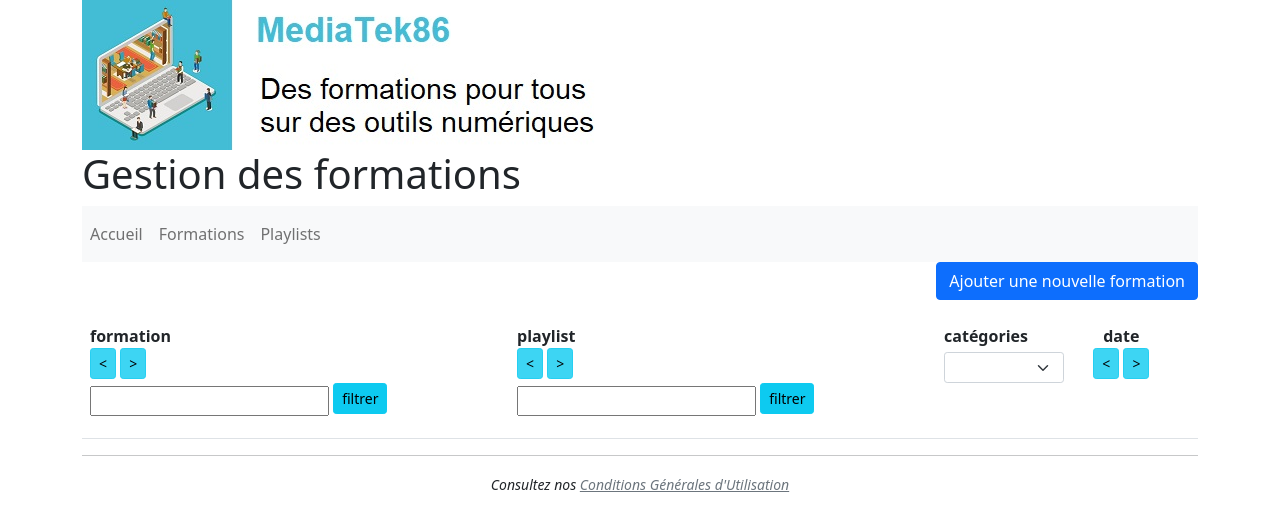
After one commit to Jalab123/mediatekformation, a Symfony app: template templates/admin/admin.formations.html.twig in a window 1280 px wide. The commit adds this page. Shown: the top 531 px of the page. Run offline with Twig, Linux system fonts and the light colour scheme; the template is opened without the code that fills it, so the values that code supplies are empty; some libraries are stand-ins or nearby versions.

Commit message:
Tâche 4: gérer les formations (+correctifs).

```diff
--- /dev/null
+++ b/templates/admin/admin.formation.ajout.html.twig
@@ -0,0 +1,6 @@
+
+
+{% block body %}
+    <h2>Nouvelle formation</h2>
+    {{ include('_admin.formation.form.html.twig') }}
+{% endblock %}
--- /dev/null
+++ b/templates/admin/admin.formation.edit.html.twig
@@ -0,0 +1,6 @@
+
+
+{% block body %}
+    <h2>Modification: {{ formation.title }}</h2>
+    {{ include('_admin.formation.form.html.twig') }}
+{% endblock %}
--- /dev/null
+++ b/templates/admin/admin.formations.html.twig
@@ -0,0 +1,98 @@
+{% extends "baseadmin.html.twig" %}
+
+{% block body %}
+    <p class ="text-end">
+        <a href="{{ path('admin.formation.ajout') }} " class ="btn btn-primary">
+            Ajouter une nouvelle formation
+        </a>
+    </p>
+    <table class="table table-striped">
+        <thead>
+            <tr>
+                <th class="text-left align-top" scope="col">
+                    formation<br />
+                    <a href="{{ path('admin.formations.sort', {champ:'title', ordre:'ASC'}) }}" class="btn btn-info btn-sm active" role="button" aria-pressed="true"><</a>
+                    <a href="{{ path('admin.formations.sort', {champ:'title', ordre:'DESC'}) }}" class="btn btn-info btn-sm active" role="button" aria-pressed="true">></a>
+                    <form class="form-inline mt-1" method="POST" action="{{ path('admin.formations.findallcontain', {champ:'title'}) }}">
+                        <div class="form-group mr-1 mb-2">
+                            <input type="text" class="sm" name="recherche"
+                                   value="{% if valeur|default and not table|default %}{{ valeur }}{% endif %}">
+                            <input type="hidden" name="_token" value="{{ csrf_token('filtre_title') }}">
+                            <button type="submit" class="btn btn-info mb-2 btn-sm">filtrer</button>
+                        </div>
+                    </form>
+                </th>
+                <th class="text-left align-top" scope="col">
+                    playlist<br />
+                    <a href="{{ path('admin.formations.sort', {table:'playlist', champ:'name', ordre:'ASC'}) }}" class="btn btn-info btn-sm active" role="button" aria-pressed="true"><</a>
+                    <a href="{{ path('admin.formations.sort', {table:'playlist', champ:'name', ordre:'DESC'}) }}" class="btn btn-info btn-sm active" role="button" aria-pressed="true">></a>
+                    <form class="form-inline mt-1" method="POST" action="{{ path('admin.formations.findallcontain', {champ:'name', table:'playlist'}) }}">
+                        <div class="form-group mr-1 mb-2">
+                            <input type="text" class="sm" name="recherche"
+                                   value="{% if valeur|default and table|default and table=='playlist' %}{{ valeur }}{% endif %}">
+                            <input type="hidden" name="_token" value="{{ csrf_token('filtre_name') }}">
+                            <button type="submit" class="btn btn-info mb-2 btn-sm">filtrer</button>
+                        </div>
+                    </form>
+                </th>
+                <th class="text-left align-top" scope="col">
+                    catégories
+                    <form class="form-inline mt-1" method="POST" action="{{ path('admin.formations.findallcontain', {champ:'id', table:'categories'}) }}">
+                        <select class="form-select form-select-sm" name="recherche" id="recherche" onchange="this.form.submit()">
+                            <option value=""></option>
+                            {% for categorie in categories %}
+                                <option
+                                    {% if valeur|default and valeur==categorie.id %}
+                                        selected
+                                    {% endif %}
+                                    value="{{ categorie.id }}">{{ categorie.name }}
+                                </option>
+                            {% endfor %}
+                        </select>
+                    </form>
+                </th>
+                <th class="text-center align-top" scope="col">
+                    date<br />
+                    <a href="{{ path('admin.formations.sort', {champ:'publishedAt', ordre:'ASC'}) }}" class="btn btn-info btn-sm active" role="button" aria-pressed="true"><</a>
+                    <a href="{{ path('admin.formations.sort', {champ:'publishedAt', ordre:'DESC'}) }}" class="btn btn-info btn-sm active" role="button" aria-pressed="true">></a>
+                </th>
+                <th class="text-center align-top" scope="col">
+                    &nbsp;
+                </th>
+            </tr>
+        </thead>
+        <tbody>
+            {% for formation in formations %}
+                <tr class="align-middle">
+                    <td>
+                        <h5 class="text-info">
+                            {{ formation.title }}
+                        </h5>
+                    </td>
+                    <td class="text-left">
+                        {{ formation.playlist.name }}
+                    </td>
+                    <td class="text-left">
+                        {% for categorie in formation.categories %}
+                            {{ categorie.name }}<br />
+                        {% endfor %}
+                    </td>
+                    <td class="text-center">
+                        {{ formation.publishedatstring }}
+                    </td>
+                    <td class="text-center">
+                        {% if formation.miniature %}
+                            <a href="{{ path('formations.showone', {id:formation.id}) }}">
+                                <img src="{{ formation.miniature }}">
+                            </a>
+                        {% endif %}
+                    </td>
+                    <td>
+                        <a href="{{ path('admin.formation.edit', {id:formation.id}) }}" class ="btn btn-secondary">Editer</a>
+                        <a href="{{ path('admin.formation.suppr', {id:formation.id}) }}" class ="btn btn-danger" onclick="return confirm('Etes-vous sûr de vouloir supprimer {{ formation.title }} ?')">Supprimer</a>
+                    </td>
+                </tr>
+            {% endfor %}
+        </tbody>
+    </table>
+{% endblock %}
--- /dev/null
+++ b/templates/baseadmin.html.twig
@@ -0,0 +1,42 @@
+{% extends "base.html.twig" %}
+
+{% block title %}{% endblock %}
+{% block stylesheets %}{% endblock %}
+{% block top %}
+    <div class="container">
+        <!-- titre -->
+        <div class="text-left">
+            <img src="{{ app.request.getBasePath()~'/banniere.jpg' }}" alt = "bannière">
+            <h1>Gestion des formations</h1>
+        </div>
+        <!-- menu -->
+        <nav class="navbar navbar-expand-lg navbar-light bg-light">
+            <div class="collapse navbar-collapse" id="navbarSupportedContent">
+                <ul class="navbar-nav mr-auto">
+                    <li class="nav-item">
+                        <a class="nav-link" href="{{ path('accueil') }}">Accueil</a>
+                    </li>
+                    <li class="nav-item">
+                        <a class="nav-link" href="{{ path('formations') }}">Formations</a>
+                    </li>
+                    <li class="nav-item">
+                        <a class="nav-link" href="{{ path('playlists') }}">Playlists</a>
+                    </li>
+                </ul>
+            </div>
+        </nav>
+    </div>
+{% endblock %}
+{% block body %}{% endblock %}
+{% block footer %}
+    <div class="container text-center">
+        <footer>
+            <hr>
+            <p><small><em>
+                Consultez nos <a class="link-secondary" href="{{ path('cgu') }}">Conditions Générales d'Utilisation</a>
+            </em></small></p>
+
+        </footer>
+    </div>
+{% endblock %}
+{% block javascripts %}{% endblock %}
--- a/templates/pages/playlists.html.twig
+++ b/templates/pages/playlists.html.twig
@@ -33,7 +33,7 @@
                     </form>
                 </th>
                 <th class="text-left align-top" scope="col">
-                    playlist<br />
+                    nombre de formations<br />
                     <a href="{{ path('playlists.sort', {champ:'nbformations', ordre:'ASC'}) }}" class="btn btn-info btn-sm active" role="button" aria-pressed="true"><</a>
                     <a href="{{ path('playlists.sort', {champ:'nbformations', ordre:'DESC'}) }}" class="btn btn-info btn-sm active" role="button" aria-pressed="true">></a>
                 </th>
```
Also changed, not shown: src/Controller/FormationsController.php (+10 -2 lines), src/Controller/admin/AdminFormationsController.php (added, +153 -0 lines), src/Form/FormationType.php (added, +68 -0 lines), templates/_admin.formation.form.html.twig (added, +29 -0 lines), 1 other file.
